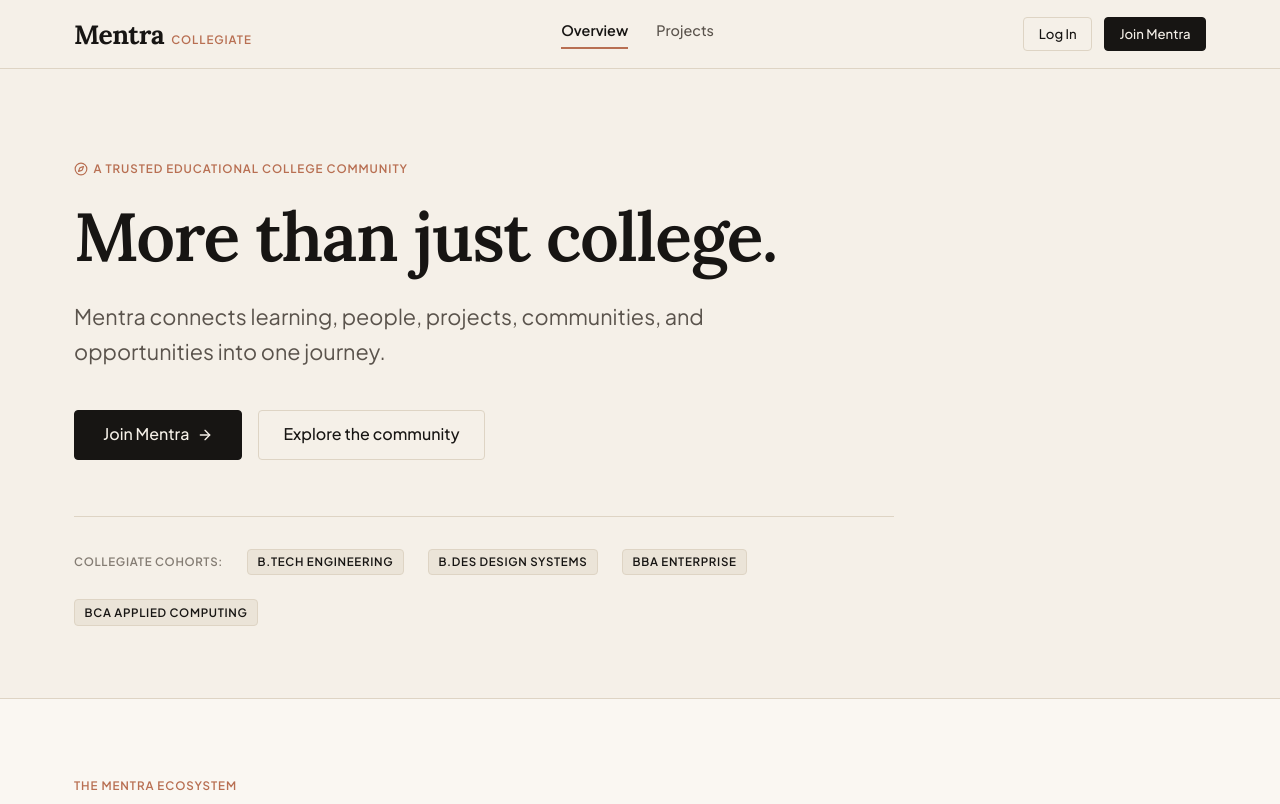
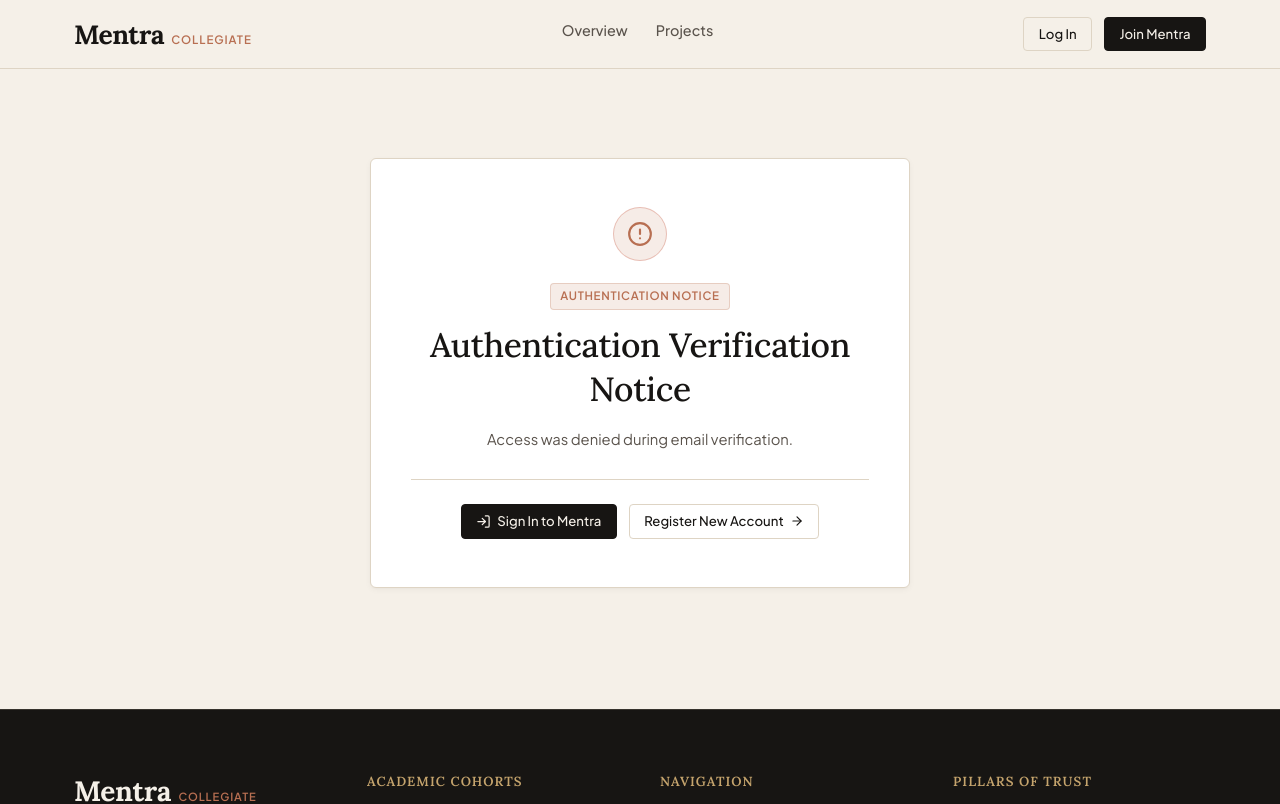
Before and after one commit to Ahammedzihad/mentra, a React (Vite) app: page /error in a window 1280 px wide. Before the commit this address led to /. Shown: the top 804 px of the page. Built offline with nearby package versions, Linux system fonts and the light colour scheme; no server answers.

Commit message:
feat: add password visibility toggle to signup and sync edge function config

```diff
--- a/src/App.jsx
+++ b/src/App.jsx
@@ -15,6 +15,7 @@
 import { ProjectsPage } from './pages/ProjectsPage';
 import { JourneyPage } from './pages/JourneyPage';
 import { AiAdvisorPage } from './pages/AiAdvisorPage';
+import { AuthErrorPage } from './pages/AuthErrorPage';
 
 export function App() {
   return (
@@ -29,6 +30,7 @@
               <Route path="/" element={<LandingPage />} />
               <Route path="/login" element={<LoginPage />} />
               <Route path="/signup" element={<SignUpPage />} />
+              <Route path="/error" element={<AuthErrorPage />} />
               <Route path="/projects" element={<ProjectsPage />} />
 
               {/* Protected Routes */}
--- a/src/context/AuthContext.jsx
+++ b/src/context/AuthContext.jsx
@@ -117,10 +117,20 @@
 
     const trimmedEmail = email.trim();
 
+    // Dynamically set email verification redirect based on current origin:
+    // Local development (Vite): http://localhost:5173/login
+    // Production (Vercel): https://mentra-eta.vercel.app/login
+    const origin =
+      typeof window !== 'undefined' && window.location.origin
+        ? window.location.origin
+        : 'https://mentra-eta.vercel.app';
+    const emailRedirectTo = `${origin}/login`;
+
     const { data, error } = await supabase.auth.signUp({
       email: trimmedEmail,
       password,
       options: {
+        emailRedirectTo,
         data: {
           full_name: fullName.trim(),
           role,
--- /dev/null
+++ b/src/pages/AuthErrorPage.jsx
@@ -0,0 +1,138 @@
+import React, { useEffect, useState } from 'react';
+import { Link, useLocation } from 'react-router-dom';
+import { AlertCircle, Clock, ArrowRight, LogIn } from 'lucide-react';
+
+export const AuthErrorPage = () => {
+  const location = useLocation();
+  const [errorDetails, setErrorDetails] = useState({
+    code: 'access_denied',
+    message: 'An authentication error occurred during email verification.',
+    isExpired: false,
+  });
+
+  useEffect(() => {
+    const searchParams = new URLSearchParams(location.search);
+    const hashStr = location.hash.startsWith('#') ? location.hash.slice(1) : location.hash;
+    const hashParams = new URLSearchParams(hashStr);
+
+    const code = searchParams.get('error_code') || hashParams.get('error_code') || searchParams.get('error') || hashParams.get('error') || 'access_denied';
+    const desc = searchParams.get('error_description') || hashParams.get('error_description');
+    const isExpired = code === 'otp_expired' || (desc && desc.toLowerCase().includes('expired'));
+
+    setErrorDetails({
+      code,
+      message: desc
+        ? decodeURIComponent(desc.replace(/\+/g, ' '))
+        : (isExpired
+            ? 'Your email verification link has expired or has already been used.'
+            : 'Access was denied during email verification.'),
+      isExpired: Boolean(isExpired),
+    });
+  }, [location]);
+
+  return (
+    <div
+      style={{
+        padding: '4rem 1.5rem 6rem 1.5rem',
+        minHeight: '80vh',
+        display: 'flex',
+        alignItems: 'center',
+        justifyContent: 'center',
+        backgroundColor: 'var(--color-warm-ivory)',
+      }}
+    >
+      <div className="container container-narrow">
+        <div
+          className="card-academic"
+          style={{
+            maxWidth: '540px',
+            margin: '0 auto',
+            padding: '3rem 2.5rem',
+            textAlign: 'center',
+            backgroundColor: 'var(--color-white)',
+            boxShadow: 'var(--shadow-card)',
+          }}
+        >
+          <div
+            style={{
+              width: '54px',
+              height: '54px',
+              borderRadius: '50%',
+              backgroundColor: 'var(--color-terracotta-subtle)',
+              border: '1px solid rgba(197, 85, 60, 0.3)',
+              display: 'flex',
+              alignItems: 'center',
+              justifyContent: 'center',
+              margin: '0 auto 1.25rem auto',
+              color: 'var(--color-terracotta)',
+            }}
+          >
+            {errorDetails.isExpired ? <Clock size={26} /> : <AlertCircle size={26} />}
+          </div>
+
+          <div style={{ display: 'inline-flex', alignItems: 'center', gap: '0.4rem', marginBottom: '0.5rem' }}>
+            <span className="badge-dept terracotta">
+              {errorDetails.isExpired ? 'Verification Protocol' : 'Authentication Notice'}
+            </span>
+          </div>
+
+          <h1
+            className="font-serif"
+            style={{
+              fontSize: 'clamp(1.6rem, 3.5vw, 2.1rem)',
+              color: 'var(--color-primary-dark)',
+              marginTop: '0.35rem',
+              marginBottom: '1rem',
+              lineHeight: 1.3,
+            }}
+          >
+            {errorDetails.isExpired
+              ? 'Verification Link Expired'
+              : 'Authentication Verification Notice'}
+          </h1>
+
+          <p
+            style={{
+              fontSize: '0.925rem',
+              color: 'var(--text-secondary)',
+              lineHeight: 1.65,
+              marginBottom: '1.75rem',
+            }}
+          >
+            {errorDetails.isExpired
+              ? 'This email confirmation link is no longer valid because it has expired or was already confirmed. If your account was previously verified, you can sign in directly with your password.'
+              : errorDetails.message}
+          </p>
+
+          <div
+            style={{
+              display: 'flex',
+              gap: '0.75rem',
+              justifyContent: 'center',
+              flexWrap: 'wrap',
+              borderTop: '1px solid var(--border-subtle)',
+              paddingTop: '1.5rem',
+            }}
+          >
+            <Link
+              to="/login"
+              className="btn btn-primary btn-sm"
+              style={{ display: 'inline-flex', alignItems: 'center', gap: '0.4rem' }}
+            >
+              <LogIn size={15} />
+              <span>Sign In to Mentra</span>
+            </Link>
+            <Link
+              to="/signup"
+              className="btn btn-secondary btn-sm"
+              style={{ display: 'inline-flex', alignItems: 'center', gap: '0.4rem' }}
+            >
+              <span>Register New Account</span>
+              <ArrowRight size={14} />
+            </Link>
+          </div>
+        </div>
+      </div>
+    </div>
+  );
+};
--- a/src/pages/LoginPage.jsx
+++ b/src/pages/LoginPage.jsx
@@ -1,11 +1,11 @@
-import React, { useState } from 'react';
+import React, { useState, useEffect } from 'react';
 import { Link, useNavigate, useLocation } from 'react-router-dom';
 import { useAuth } from '../context/AuthContext';
 import { isSupabaseConfigured } from '../lib/supabase';
-import { LogIn, AlertCircle, Eye, EyeOff } from 'lucide-react';
+import { LogIn, AlertCircle, CheckCircle2, Eye, EyeOff } from 'lucide-react';
 
 export const LoginPage = () => {
-  const { signIn } = useAuth();
+  const { user, profile, signIn } = useAuth();
   const navigate = useNavigate();
   const location = useLocation();
 
@@ -14,6 +14,46 @@
   const [showPassword, setShowPassword] = useState(false);
   const [loading, setLoading] = useState(false);
   const [error, setError] = useState(null);
+  const [notice, setNotice] = useState(null);
+
+  // Check URL parameters and hash for confirmation tokens or errors
+  useEffect(() => {
+    const searchParams = new URLSearchParams(location.search);
+    const hashStr = location.hash.startsWith('#') ? location.hash.slice(1) : location.hash;
+    const hashParams = new URLSearchParams(hashStr);
+
+    const errorCode = searchParams.get('error_code') || hashParams.get('error_code');
+    const errorDesc = searchParams.get('error_description') || hashParams.get('error_description');
+    const errorType = searchParams.get('error') || hashParams.get('error');
+    const type = searchParams.get('type') || hashParams.get('type');
+
+    if (errorCode || errorType) {
+      if (errorCode === 'otp_expired' || errorDesc?.toLowerCase().includes('expired')) {
+        setError('⚠️ Your email verification link has expired or has already been used. If your account was previously confirmed, please sign in with your password below.');
+      } else {
+        setError(errorDesc ? decodeURIComponent(errorDesc.replace(/\+/g, ' ')) : 'Authentication verification failed. Please try signing in with your password.');
+      }
+      return;
+    }
+
+    if (type === 'signup' || type === 'email_change' || hashParams.has('access_token')) {
+      setNotice('✅ Your email has been verified successfully! Welcome to Mentra.');
+    }
+  }, [location]);
+
+  // If user is already authenticated (e.g. from token auto-exchange), navigate to their role dashboard
+  useEffect(() => {
+    if (user && profile) {
+      const from = location.state?.from?.pathname;
+      if (from && from !== '/login' && from !== '/signup') {
+        navigate(from, { replace: true });
+      } else if (profile.role === 'mentor') {
+        navigate('/mentor', { replace: true });
+      } else {
+        navigate('/student', { replace: true });
+      }
+    }
+  }, [user, profile, location, navigate]);
 
   const handleSubmit = async (e) => {
     e.preventDefault();
@@ -36,7 +76,7 @@
     setLoading(true);
 
     try {
-      const { profile } = await signIn({
+      const { profile: loggedInProfile } = await signIn({
         email: email.trim(),
         password,
       });
@@ -45,7 +85,7 @@
       const from = location.state?.from?.pathname;
       if (from && from !== '/login' && from !== '/signup') {
         navigate(from, { replace: true });
-      } else if (profile?.role === 'mentor') {
+      } else if (loggedInProfile?.role === 'mentor') {
         navigate('/mentor', { replace: true });
       } else {
         navigate('/student', { replace: true });
@@ -86,6 +126,21 @@
               Access your college projects, student journey, or mentorship studio.
             </p>
           </div>
+
+          {notice && (
+            <div
+              className="notice-box info"
+              style={{
+                marginBottom: '1.5rem',
+                backgroundColor: 'var(--color-warm-gold-subtle)',
+                border: '1px solid rgba(197, 164, 109, 0.4)',
+                color: 'var(--color-primary-dark)',
+              }}
+            >
+              <CheckCircle2 size={18} style={{ color: 'var(--color-warm-gold)', flexShrink: 0 }} />
+              <span>{notice}</span>
+            </div>
+          )}
 
           {error && (
             <div className="notice-box error">
--- a/src/pages/SignUpPage.jsx
+++ b/src/pages/SignUpPage.jsx
@@ -2,7 +2,7 @@
 import { Link, useNavigate } from 'react-router-dom';
 import { useAuth } from '../context/AuthContext';
 import { isSupabaseConfigured } from '../lib/supabase';
-import { UserPlus, AlertCircle, CheckCircle2 } from 'lucide-react';
+import { UserPlus, AlertCircle, CheckCircle2, Eye, EyeOff } from 'lucide-react';
 
 const DEPARTMENTS = ['B.Tech', 'B.Des', 'BBA', 'BCA'];
 
@@ -13,6 +13,7 @@
   const [fullName, setFullName] = useState('');
   const [email, setEmail] = useState('');
   const [password, setPassword] = useState('');
+  const [showPassword, setShowPassword] = useState(false);
   const [role, setRole] = useState('student');
   const [department, setDepartment] = useState('B.Tech');
 
@@ -176,16 +177,40 @@
                 <label className="form-label" htmlFor="password">
                   Password <span className="req">*</span>
                 </label>
+                <div style={{ position: 'relative', display: 'flex', alignItems: 'center' }}>
                   <input
                     id="password"
-                  type="password"
+                    type={showPassword ? 'text' : 'password'}
                     className="form-input"
                     placeholder="At least 6 characters"
                     value={password}
                     onChange={(e) => setPassword(e.target.value)}
                     disabled={loading}
                     required
+                    style={{ paddingRight: '2.75rem', width: '100%' }}
                   />
+                  <button
+                    type="button"
+                    onClick={() => setShowPassword((prev) => !prev)}
+                    aria-label={showPassword ? 'Hide password' : 'Show password'}
+                    title={showPassword ? 'Hide password' : 'Show password'}
+                    style={{
+                      position: 'absolute',
+                      right: '0.75rem',
+                      background: 'transparent',
+                      border: 'none',
+                      cursor: 'pointer',
+                      color: 'var(--text-muted)',
+                      display: 'flex',
+                      alignItems: 'center',
+                      justifyContent: 'center',
+                      padding: '0.25rem',
+                      transition: 'var(--transition-smooth)',
+                    }}
+                  >
+                    {showPassword ? <EyeOff size={18} /> : <Eye size={18} />}
+                  </button>
+                </div>
               </div>
 
               {/* Role Selection */}
```
Also changed, not shown: 2 other files (tests, documents, lock files or other folders). Lines whose indentation alone changed are shown as unchanged.
